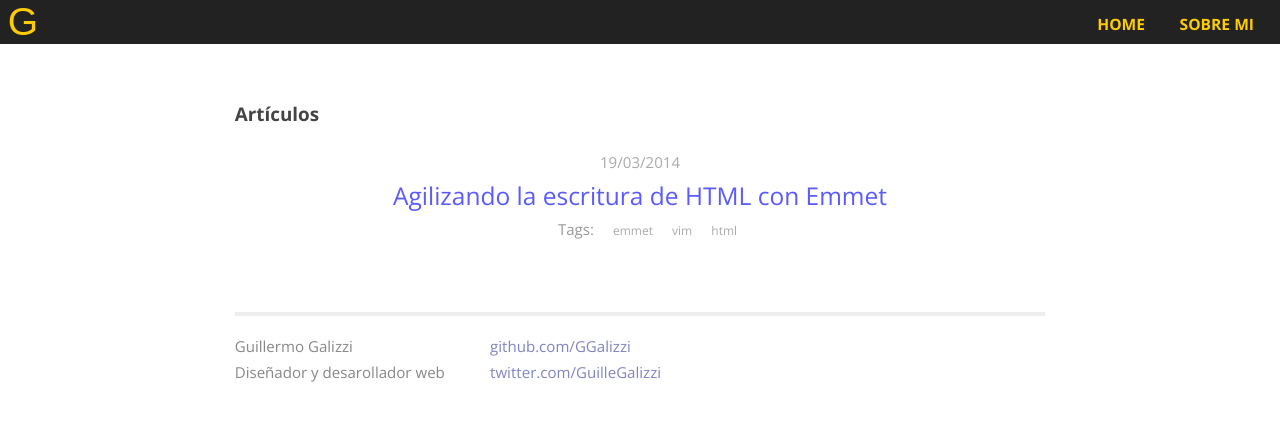
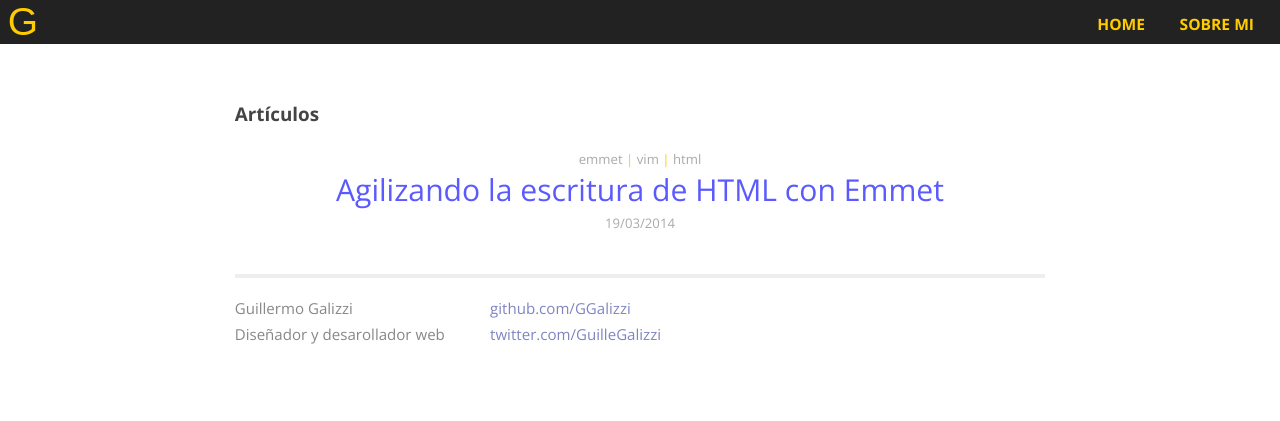
Before and after one commit to GGalizzi/ggalizzi.github.io_old, a Jekyll site: the page built from index.html, in a window 1280 px wide. Shown: the top 421 px of the page. Built offline with Jekyll 4.4.1, drawn with Linux system fonts in a browser that asks for light colours; some web fonts are replaced; Markdown is read by kramdown in place of the engine named in the settings.

Commit message:
layout change, tags on top, date on bottom. Also on post itself.

```diff
--- a/css/main.css
+++ b/css/main.css
@@ -56,6 +56,10 @@ li li {
   margin-left: 1em;
 }
 
+.posts li li {
+  margin-left: 0;
+}
+
 /*****************************************************************************/
 /*
 /* Home
@@ -68,24 +72,20 @@ li li {
 }
 
 .posts a {
-  font-size: 1.3em;
+  font-size: 1.6em;
+  line-height: 1.2em;
   display: block;
 }
 
 .posts li {
-  line-height: 1.75em;
-  margin-bottom: 2em;
 }
 
-.posts span {
-  color: #aaa;
-  font-size: 80%;
-  display: block;
+.posts > li {
+  margin-bottom: 2em;
 }
 
 .categories {
   margin-left: 1em;
-  display: inline-block;
   font-size: 80%;
   color: #999;
 }
@@ -93,6 +93,22 @@ li li {
 .categories li {
   list-style: none;
   display: inline-block;
+}
+
+.categories-in-post {
+  font-size: 0.7em;
+  text-align: center;
+  display: block;
+}
+
+.categories-in-post li {
+  list-style: none;
+  display: inline-block;
+  color: #aaa;
+}
+
+.categories-in-post li span {
+  color: #fc0;
 }
 /*****************************************************************************/
 /*
@@ -110,41 +126,6 @@ li li {
   line-height: 1.4em;
 }
 
-@media all and (min-width: 280px) {
-  .site {
-    font-size: 120%;
-  }
-
-  .logo {
-    float: left;
-  }
-
-  .nav {
-    float: right;
-  }
-}
-
-@media all and (min-width: 780px) {
-  .site {
-    font-size: 140%;
-    width: 35em;
-    padding: none;
-    margin: 3em auto 2em;
-  }
-
-}
-
-@media all and (min-width: 1024px) {
-  .site {
-    width: 100%;
-    max-width: 45em;
-    font-size: 145%;
-  }
-
-  .post {
-    padding: 3em;
-  }
-}
 
 .header {
   background-color: #222;
@@ -192,12 +173,11 @@ li li {
 
 .title {
   color: #444;
-  font-size: 220%;
+  font-size: 1.8em;
   font-weight: 300;
   text-align: center;
   line-height: 1.4em;
   text-transform: uppercase;
-  display: inline-block;
 }
 
 .title a {
@@ -222,6 +202,10 @@ li li {
 
 .meta {
   color: #aaa;
+  font-size: 0.7em;
+  font-weight: 300;
+  text-align: center;
+  margin-bottom: 2em;
 }
 
 .footer {
@@ -320,3 +304,56 @@ li li {
 .fourohfour p:first-of-type {
   font-size: 5em;
 }
+
+
+/****************************/
+/***** Media Queries ********/
+/****************************/
+
+@media all and (min-width: 280px) {
+  .site {
+    font-size: 120%;
+  }
+
+  .logo {
+    float: left;
+  }
+
+  .nav {
+    float: right;
+  }
+
+  .title {
+    font-size: 2em;
+  }
+}
+
+@media all and (min-width: 780px) {
+  .site {
+    font-size: 140%;
+    width: 35em;
+    padding: none;
+    margin: 3em auto 2em;
+  }
+
+  .title {
+    font-size: 2.4em;
+  }
+
+}
+
+@media all and (min-width: 1024px) {
+  .site {
+    width: 100%;
+    max-width: 45em;
+    font-size: 145%;
+  }
+
+  .post {
+    padding: 3em;
+  }
+
+  .title {
+    font-size: 2.8em;
+  }
+}
--- a/index.html
+++ b/index.html
@@ -2,9 +2,9 @@
 layout: default
 title: Diseño y programación de aplicaciones Web
 sitemap:
-  priority: 0.8
-  changefreq: weekly
-  lastmod: 2014-03-20T16:00:00-03:00
+priority: 0.8
+changefreq: weekly
+lastmod: 2014-03-20T16:00:00-03:00
 ---
 
 <div id="home">
@@ -12,13 +12,22 @@ sitemap:
   <ul class="posts">
     {% for post in site.posts %}
     <li>
-      <span>{{ post.date | date: "%-d/%m/%Y" }}</span> <a href="{{ post.url }}">{{ post.title }}</a>
-      <ul class="categories">Tags:
+
+      <ul class="categories-in-post">
         {% for category in post.categories %}
-        <li><span>{{ category }}</span></li>
+        <li>{{ category }}
+          {% if category != post.categories.last %}
+          <span>|</span>
+          {% endif %}
+        </li>
         {% endfor %} <!-- categories -->
       </ul>
-      {% endfor %} <!-- post in posts -->
+
+        <a href="{{ post.url }}">{{ post.title }}</a>
+
+        <span class="meta">{{ post.date | date: "%-d/%m/%Y" }}</span>
+
     </li>
+    {% endfor %} <!-- post in posts -->
   </ul>
 </div>
```
Also changed, not shown: _layouts/post.html (+9 -0 lines).
